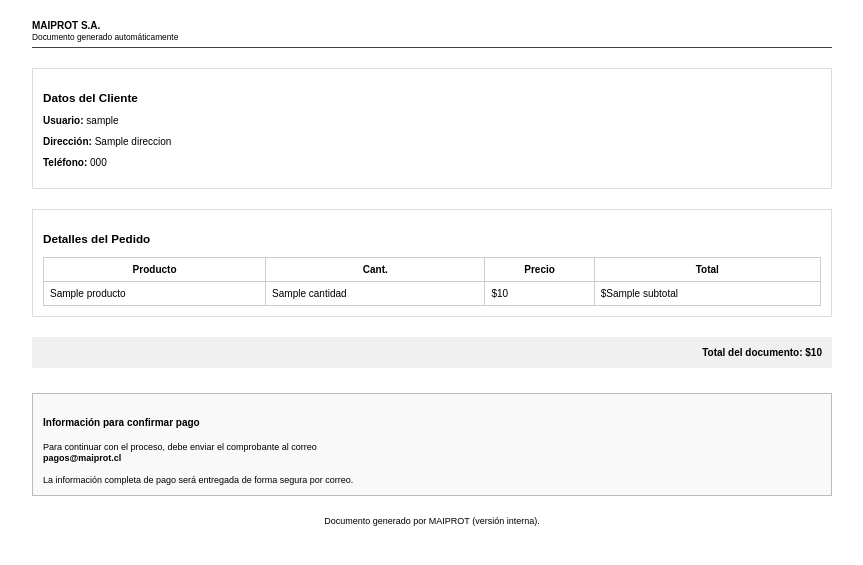
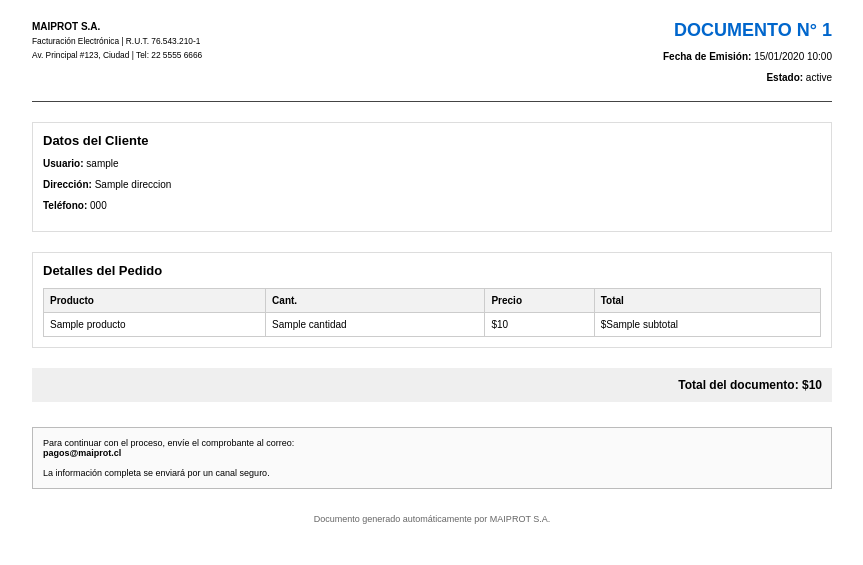
Before and after one commit to Josevrider/maiprotSA, a Django app: template maiprot/appweb/templates/factura_pdf.html in a window 1280 px wide. Shown: the top 565 px of the page, without its empty margins (208-1071 px from the left). Run offline with Django 4.2, Linux system fonts and the light colour scheme; the template is opened without the code that fills it: most values are stand-ins (such as "Sample title", 1, 10 or a date in 2020).

Commit message:
Update: nuevo diseño completo para factura PDF con encabezado profesional y compatibilidad antivirus

```diff
--- a/maiprot/appweb/templates/factura_pdf.html
+++ b/maiprot/appweb/templates/factura_pdf.html
@@ -3,72 +3,151 @@
 <head>
     <meta charset="utf-8">
     <title>Documento N° {{ factura.id }}</title>
+
     <style>
-        body { font-family: Arial, sans-serif; font-size: 10px; margin: 20px; }
-        .container { width: 100%; max-width: 800px; margin: auto; }
-
-        .header {
-            border-bottom: 1px solid #444;
-            margin-bottom: 20px;
-            padding-bottom: 5px;
+        body {
+            font-family: Arial, sans-serif;
+            font-size: 10px;
+            margin: 20px;
         }
 
+        .container {
+            width: 100%;
+            max-width: 800px;
+            margin: auto;
+        }
+
+        /* Encabezado estilo profesional */
+        .header {
+            margin-bottom: 20px;
+        }
+
+        .header-left {
+            float: left;
+            width: 50%;
+            line-height: 14px;
+        }
+
+        .header-right {
+            float: right;
+            width: 45%;
+            text-align: right;
+        }
+
+        .header-right h2 {
+            margin: 0;
+            color: #0066cc;
+            font-size: 18px;
+        }
+
+        hr {
+            border: none;
+            border-top: 1px solid #444;
+            margin-top: 8px;
+            margin-bottom: 20px;
+        }
+
+        /* Secciones */
         .seccion {
             margin-bottom: 20px;
             padding: 10px;
             border: 1px solid #ddd;
         }
 
+        .seccion h3 {
+            margin-top: 0;
+            margin-bottom: 8px;
+            font-size: 13px;
+            font-weight: bold;
+        }
+
+        /* Tabla */
         table {
             width: 100%;
             border-collapse: collapse;
             margin-top: 10px;
+            font-size: 10px;
         }
 
         th, td {
             padding: 6px;
             border: 1px solid #ccc;
+            text-align: left;
         }
 
+        th {
+            background: #f2f2f2;
+        }
+
+        /* Total */
         .total-box {
             margin-top: 20px;
             padding: 10px;
-            background: #f0f0f0;
+            background: #efefef;
             text-align: right;
+            font-size: 12px;
+            font-weight: bold;
         }
 
-        .info-pago {
+        /* Info adicional */
+        .info-extra {
             margin-top: 25px;
             padding: 10px;
             border: 1px solid #bbb;
-            background: #f9f9f9;
+            background: #fafafa;
+            font-size: 9px;
         }
 
-        .info-pago small { font-size: 9px; }
+        .footer {
+            text-align: center;
+            margin-top: 25px;
+            font-size: 9px;
+            color: #666;
+        }
     </style>
 </head>
 
 <body>
+
 <div class="container">
 
+    <!-- Encabezado Profesional -->
     <div class="header">
+        <div class="header-left">
             <strong>MAIPROT S.A.</strong><br>
-            <small>Documento generado automáticamente</small>
+            <small>Facturación Electrónica | R.U.T. 76.543.210-1</small><br>
+            <small>Av. Principal #123, Ciudad | Tel: 22 5555 6666</small>
         </div>
 
+        <div class="header-right">
+            <h2>DOCUMENTO N° {{ factura.id }}</h2>
+            <p><strong>Fecha de Emisión:</strong> {{ factura.fecha_emision|date:"d/m/Y H:i" }}</p>
+            <p><strong>Estado:</strong> {{ factura.estado }}</p>
+        </div>
+
+        <div style="clear: both;"></div>
+        <hr>
+    </div>
+
+    <!-- Datos del Cliente -->
     <div class="seccion">
         <h3>Datos del Cliente</h3>
+
         <p><strong>Usuario:</strong> {{ factura.pedido.usuario.username }}</p>
+
         {% if factura.pedido.usuario.perfilusuario.direccion %}
             <p><strong>Dirección:</strong> {{ factura.pedido.usuario.perfilusuario.direccion }}</p>
         {% endif %}
+
         {% if factura.pedido.usuario.perfilusuario.telefono %}
             <p><strong>Teléfono:</strong> {{ factura.pedido.usuario.perfilusuario.telefono }}</p>
         {% endif %}
     </div>
 
+    <!-- Detalles del Pedido -->
     <div class="seccion">
         <h3>Detalles del Pedido</h3>
+
         <table>
             <thead>
                 <tr>
@@ -78,6 +157,7 @@
                     <th>Total</th>
                 </tr>
             </thead>
+
             <tbody>
                 {% for d in factura.pedido.detalles.all %}
                 <tr>
@@ -86,28 +166,32 @@
                     <td>${{ d.precio_unitario_guardado }}</td>
                     <td>${{ d.subtotal }}</td>
                 </tr>
+                {% empty %}
+                <tr>
+                    <td colspan="4">No hay productos registrados.</td>
+                </tr>
                 {% endfor %}
             </tbody>
         </table>
     </div>
 
+    <!-- Total del documento -->
     <div class="total-box">
-            <strong>Total del documento: ${{ factura.monto_total|floatformat:0 }}</strong>
+        Total del documento: ${{ factura.monto_total|floatformat:0 }}
     </div>
 
-        <div class="info-pago">
-            <h4>Información para confirmar pago</h4>
-            <small>
-                Para continuar con el proceso, debe enviar el comprobante al correo<br>
+    <!-- Información adicional segura -->
+    <div class="info-extra">
+        Para continuar con el proceso, envíe el comprobante al correo:<br>
         <strong>pagos@maiprot.cl</strong><br><br>
-                La información completa de pago será entregada de forma segura por correo.
-            </small>
+        La información completa se enviará por un canal seguro.
     </div>
 
-        <p style="text-align:center; margin-top:20px; font-size:9px;">
-            Documento generado por MAIPROT (versión interna).
-        </p>
+    <div class="footer">
+        Documento generado automáticamente por MAIPROT S.A.
+    </div>
 
 </div>
+
 </body>
 </html>
```
Lines whose indentation alone changed are shown as unchanged.
